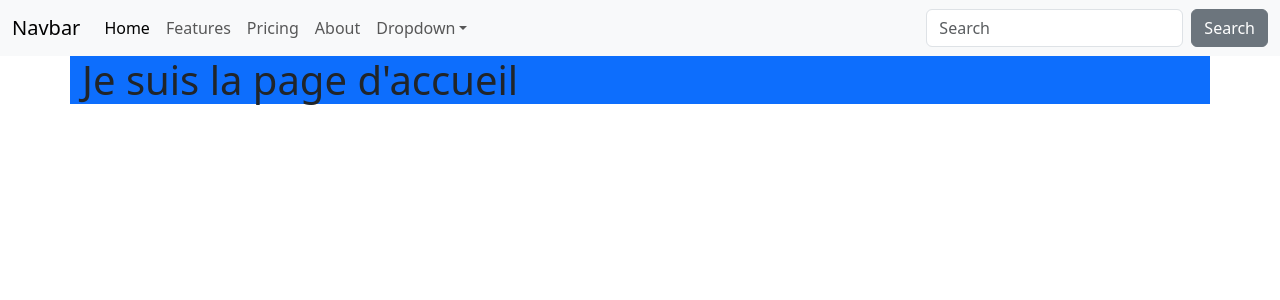
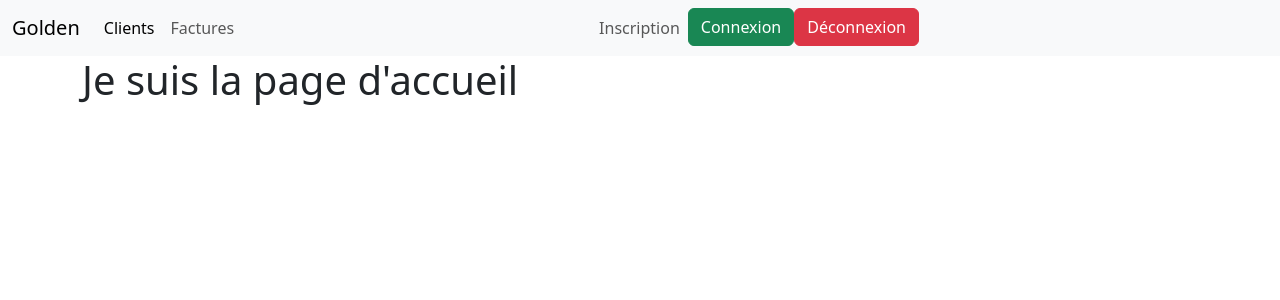
Before and after one commit to aldemba/reactJS-trials, a React (Create React App) app: page /#/ in a window 1280 px wide. Shown: the top 300 px of the page. Built offline with nearby package versions, Linux system fonts and the light colour scheme.

Commit message:
ajout de quelques methodes et parcours

```diff
--- a/src/App.js
+++ b/src/App.js
@@ -9,13 +9,15 @@ function App() {
   return (
     <HashRouter>
     <Navbar/>
-    <div className="container bg-primary">
+    <div className="container">
 
       <Routes>
         <Route path='/customers' element={<CustomerPage/>}></Route>
         <Route path='/' element={<HomePage/>}></Route>
       </Routes>
+
     </div>
+
     </HashRouter>
   );
 }
--- a/src/Pages/CustomerPage.jsx
+++ b/src/Pages/CustomerPage.jsx
@@ -1,7 +1,65 @@
-import React from "react";
+import axios from "axios";
+import React, { useEffect, useState } from "react";
 
 const CustomerPage = (props) => {
-    return (  <h1>Liste des clients</h1>);
+
+    const[customers, setCustomers] = useState([]);
+
+
+    useEffect(() => {
+        axios.get("http://localhost:8000/api/customers").then((response) => response.data).then((data) => setCustomers(data)).catch(error=>console.log(error.response));
+    },[])
+
+    const handleDelete = id =>{
+        const originalCustomers=[...customers];
+
+        setCustomers(customers.filter((customer)=>customer.id !== id));
+
+        axios.delete("http://localhost:8000/api/customers/"+id).then((response)=>{console.log("ok")}).catch(error=>{
+            setCustomers(originalCustomers);
+            console.log(error.response);
+        })
+    }
+
+    return (
+        <>
+        <h1>Liste des clients</h1>
+        <table className="table table-hover">
+            <thead>
+                <tr>
+                    <th>Id.</th>
+                    <th>Client</th>
+                    <th>Email</th>
+                    <th>Entreprise</th>
+                    <th className="text-center">Factures</th>
+                    <th className="text-center">Montant Total</th>
+                    <th/>
+                </tr>
+            </thead>
+            <tbody>
+                {customers.map((customer) =>
+
+                <tr key={customer.id}>
+                    <td>{customer.id}</td>
+                    <td>
+                        <a href="/">{customer.firstname} {customer.lastname}</a>
+                    </td>
+                    <td>{customer.email}</td>
+                    <td>{customer.company}</td>
+                    <td className="text-center">
+                        {customer.invoices.length}
+                        </td>
+                    <td className="text-center">{customer.totalAmount.toLocaleString()} FCFA </td>
+                    <td>
+                        <button className="btn btn-sm btn-danger" onClick={()=>handleDelete(customer.id)}>Supprimer</button>
+                    </td>
+                </tr>
+
+                )}
+            </tbody>
+        </table>
+        </>
+    );
 }
 
 export default CustomerPage;
--- a/src/components/Navbar.jsx
+++ b/src/components/Navbar.jsx
@@ -4,41 +4,34 @@ const Navbar= (props)=>{
     return (
         <nav className="navbar navbar-expand-lg bg-body-tertiary">
         <div className="container-fluid">
-          <a className="navbar-brand" href="/">Navbar</a>
+          <a className="navbar-brand" href="/">Golden</a>
           <button className="navbar-toggler" type="button" data-bs-toggle="collapse" data-bs-target="#navbarColor04" aria-controls="navbarColor04" aria-expanded="false" aria-label="Toggle navigation">
             <span className="navbar-toggler-icon"></span>
           </button>
           <div className="collapse navbar-collapse" id="navbarColor04">
             <ul className="navbar-nav me-auto">
               <li className="nav-item">
-                <a className="nav-link active" >Home
+                <a className="nav-link active" >Clients
                   <span className="visually-hidden">(current)</span>
                 </a>
               </li>
               <li className="nav-item">
-                <a className="nav-link" >Features</a>
-              </li>
-              <li className="nav-item">
-                <a className="nav-link" >Pricing</a>
-              </li>
-              <li className="nav-item">
-                <a className="nav-link" >About</a>
-              </li>
-              <li className="nav-item dropdown">
-                <a className="nav-link dropdown-toggle" data-bs-toggle="dropdown"  role="button" aria-haspopup="true" aria-expanded="false">Dropdown</a>
-                <div className="dropdown-menu">
-                  <a className="dropdown-item" >Action</a>
-                  <a className="dropdown-item" >Another action</a>
-                  <a className="dropdown-item" >Something else here</a>
-                  <div className="dropdown-divider"></div>
-                  <a className="dropdown-item" >Separated link</a>
-                </div>
+                <a className="nav-link" >Factures</a>
               </li>
             </ul>
-            <form className="d-flex">
-              <input className="form-control me-sm-2" type="search" placeholder="Search"/>
-              <button className="btn btn-secondary my-2 my-sm-0" type="submit">Search</button>
-            </form>
+
+              <ul className="navbar-nav me-auto">
+                <li className="nav-item">
+                  <a href="#" className="nav-link">
+                    Inscription
+                  </a>
+                  </li>
+                <li className="nav-item">
+                  <a href="#" className="btn btn-success"> Connexion </a>
+                </li>
+                  <li className="nav-item"><a href="" className="btn btn-danger">Déconnexion</a></li>
+              </ul>
+
           </div>
         </div>
       </nav>
--- a/src/index.js
+++ b/src/index.js
@@ -3,7 +3,6 @@ import ReactDOM from 'react-dom/client';
 import './index.css';
 import App from './App';
 import reportWebVitals from './reportWebVitals';
-import 'bootstrap/dist/css/bootstrap.min.css';
 import 'bootstrap/dist/css/bootstrap.min.css';
 import 'bootstrap/dist/js/bootstrap.bundle.min';
 
```
